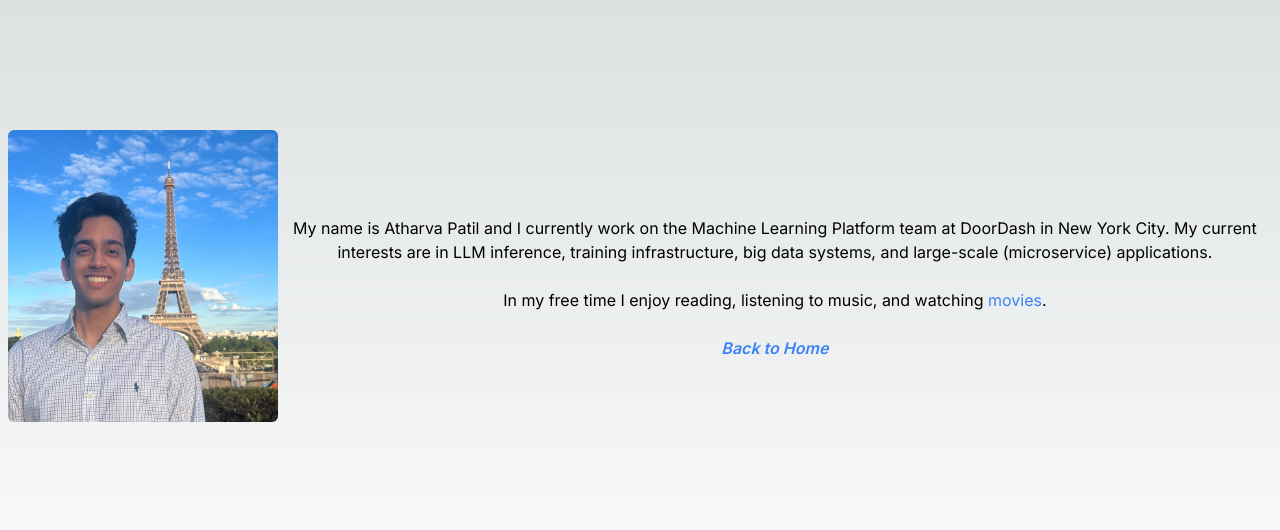
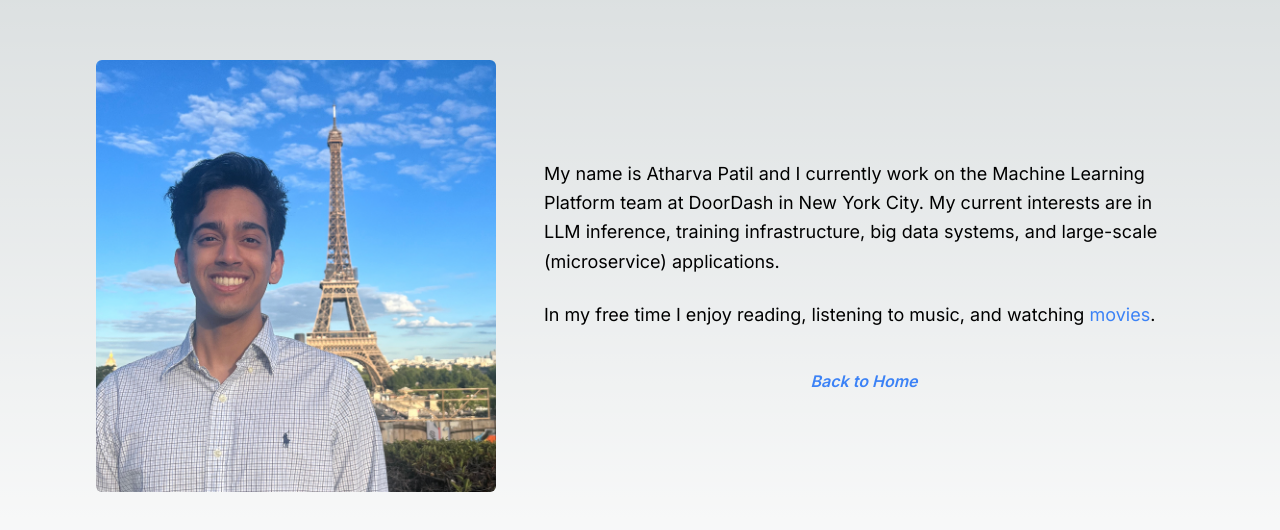
Before and after one commit to atharvapatil4/personal-website, a Next.js app in the folder personal-website/: page /about in a window 1280 px wide. Shown: the part 124-654 px from the top of the page. Built offline with nearby package versions, Linux system fonts and the light colour scheme.

Commit message:
nit: modifications

```diff
--- a/personal-website/src/app/about/page.tsx
+++ b/personal-website/src/app/about/page.tsx
@@ -1,33 +1,32 @@
 import React from "react";
+import Link from "next/link";
 import Image from "next/image";
-import Link from "next/link";
 
 export default function About() {
   return (
-    <main className="flex min-h-screen flex-col items-center justify-center py-28 px-2 bg-gradient-radial">
-      <div className="flex flex-col md:flex-row items-center">
-        <div className="overflow-hidden">
+    <main className="flex min-h-screen items-center justify-center bg-gradient-radial">
+      <div className="flex items-center gap-12 max-w-6xl mx-auto px-8">
+        <div className="flex-shrink-0">
           <Image
             src="/profile_pic.png"
             alt="Atharva Patil"
             className="rounded-md"
-            width={500}
-            height={500}
+            width={400}
+            height={400}
             priority
           />
         </div>
 
-        <div className="text-center">
-          <br></br>
-          <h1>
+        <div className="flex flex-col gap-6 max-w-2xl">
+          <h1 className="text-lg leading-relaxed">
             My name is Atharva Patil and I currently work on the Machine Learning Platform
             team at DoorDash in New York City. My current
             interests are in LLM inference, training infrastructure,
             big data systems, and large-scale (microservice)
             applications.
           </h1>
-          <br />
-          <h1>
+
+          <h1 className="text-lg leading-relaxed">
             In my free time I enjoy reading, listening to music, and watching&nbsp;
             <a
               className="text-blue-500 hover:underline"
@@ -39,21 +38,12 @@ export default function About() {
             </a>
             .
           </h1>
-          <br></br>
-          <h1 className="font-semibold">
-            {" "}
-            <Link href="/" className=" text-blue-500 hover:underline italic">
+
+          <h1 className="font-semibold mt-4 text-center">
+            <Link href="/" className="text-blue-500 hover:underline italic">
               Back to Home
             </Link>
           </h1>
-          {/* <div id="my-button" className="text-center mt-4">
-            <a
-              href="/"
-              className="bg-blue-500 text-white px-4 py-2 rounded hover:bg-blue-600 italic"
-            >
-              Back to Home
-            </a>
-          </div> */}
         </div>
       </div>
     </main>
--- a/personal-website/src/app/globals.css
+++ b/personal-website/src/app/globals.css
@@ -27,3 +27,73 @@ body {
     )
     rgb(var(--background-start-rgb));
 }
+
+@layer utilities {
+  .perspective-2000 {
+    perspective: 2000px;
+  }
+
+  .preserve-3d {
+    transform-style: preserve-3d;
+  }
+
+  .animate-cube-pop {
+    animation: cube-pop 15s ease-in-out infinite;
+  }
+
+  .cube-face {
+    position: absolute;
+    width: 400px;
+    height: 400px;
+    backface-visibility: visible;
+    transform-style: preserve-3d;
+  }
+
+  .cube-front {
+    transform: translateZ(200px);
+  }
+
+  .cube-back {
+    transform: translateZ(-200px) rotateY(180deg);
+  }
+
+  .cube-right {
+    transform: rotateY(90deg) translateZ(200px);
+  }
+
+  .cube-left {
+    transform: rotateY(-90deg) translateZ(200px);
+  }
+
+  .cube-top {
+    transform: rotateX(90deg) translateZ(200px);
+  }
+
+  .cube-bottom {
+    transform: rotateX(-90deg) translateZ(200px);
+  }
+}
+
+@keyframes cube-pop {
+  0% {
+    transform: rotateY(0deg) rotateX(0deg) translateZ(0px) scale(1);
+  }
+  15% {
+    transform: rotateY(90deg) rotateX(15deg) translateZ(100px) scale(1.1);
+  }
+  30% {
+    transform: rotateY(180deg) rotateX(30deg) translateZ(50px) scale(1);
+  }
+  45% {
+    transform: rotateY(270deg) rotateX(15deg) translateZ(100px) scale(1.1);
+  }
+  60% {
+    transform: rotateY(360deg) rotateX(-15deg) translateZ(0px) scale(1);
+  }
+  75% {
+    transform: rotateY(405deg) rotateX(-30deg) translateZ(80px) scale(1.08);
+  }
+  100% {
+    transform: rotateY(450deg) rotateX(0deg) translateZ(0px) scale(1);
+  }
+}
--- a/personal-website/src/app/reader/page.tsx
+++ b/personal-website/src/app/reader/page.tsx
@@ -1,13 +1,38 @@
 /* eslint-disable react/no-unescaped-entities */
-import React from "react";
+"use client";
+import React, { useState } from "react";
 import Link from "next/link";
 
 export default function Reader() {
+  const [expandedSections, setExpandedSections] = useState<Record<string, boolean>>({
+    papers: true,
+    engineering: true,
+    domestic: true,
+    global: true,
+    lectures: true,
+  });
+
+  const toggleSection = (section: string) => {
+    setExpandedSections((prev) => ({ ...prev, [section]: !prev[section] }));
+  };
+
   return (
     <main className="flex justify-center min-h-screen p-4 bg-gradient-radial">
       <div className="flex flex-col">
-        <h1 className="font-semibold">Papers</h1>
-        <ul className="text-xs list-disc pl-4">
+        <h1
+          className="font-semibold cursor-pointer flex items-center gap-2 select-none"
+          onClick={() => toggleSection("papers")}
+        >
+          <span className={`transition-transform duration-300 ${expandedSections.papers ? "rotate-90" : ""}`}>
+            &gt;
+          </span>
+          Papers
+        </h1>
+        <ul
+          className={`text-xs list-disc pl-4 ${
+            expandedSections.papers ? "" : "hidden"
+          }`}
+        >
           <li>
             <Link
               href="https://arxiv.org/pdf/1912.01703"
@@ -71,8 +96,20 @@ export default function Reader() {
             </Link>
           </li>
         </ul>
-        <h1 className="font-semibold">Engineering</h1>
-        <ul className="text-xs list-disc pl-4">
+        <h1
+          className="font-semibold cursor-pointer flex items-center gap-2 select-none"
+          onClick={() => toggleSection("engineering")}
+        >
+          <span className={`transition-transform duration-300 ${expandedSections.engineering ? "rotate-90" : ""}`}>
+            &gt;
+          </span>
+          Engineering
+        </h1>
+        <ul
+          className={`text-xs list-disc pl-4 ${
+            expandedSections.engineering ? "" : "hidden"
+          }`}
+        >
           <li>
             <Link
               href="https://huggingface.co/spaces/HuggingFaceFW/blogpost-fineweb-v1"
@@ -248,8 +285,20 @@ export default function Reader() {
             </Link>
           </li>
         </ul>
-        <h1 className="font-semibold">Domestic</h1>
-        <ul className="text-xs list-disc pl-4">
+        <h1
+          className="font-semibold cursor-pointer flex items-center gap-2 select-none"
+          onClick={() => toggleSection("domestic")}
+        >
+          <span className={`transition-transform duration-300 ${expandedSections.domestic ? "rotate-90" : ""}`}>
+            &gt;
+          </span>
+          Domestic
+        </h1>
+        <ul
+          className={`text-xs list-disc pl-4 ${
+            expandedSections.domestic ? "" : "hidden"
+          }`}
+        >
           <li>
             <Link
               href="https://www.theatlantic.com/ideas/archive/2024/06/hochul-new-york-congestion-pricing/678621/"
@@ -368,8 +417,20 @@ export default function Reader() {
             </Link>
           </li>
         </ul>
-        <h1 className="font-semibold">Global</h1>
-        <ul className="text-xs list-disc pl-4">
+        <h1
+          className="font-semibold cursor-pointer flex items-center gap-2 select-none"
+          onClick={() => toggleSection("global")}
+        >
+          <span className={`transition-transform duration-300 ${expandedSections.global ? "rotate-90" : ""}`}>
+            &gt;
+          </span>
+          Global
+        </h1>
+        <ul
+          className={`text-xs list-disc pl-4 ${
+            expandedSections.global ? "" : "hidden"
+          }`}
+        >
           <li>
             <Link
               href="https://www.newyorker.com/books/page-turner/how-the-talmud-became-a-best-seller-in-south-korea#:~:text=The%20students%20are%20not%20Jewish,addition%20to%20a%20Korean%20one"
@@ -465,8 +526,20 @@ export default function Reader() {
             </Link>
           </li>
         </ul>
-        <h1 className="font-semibold">Lectures</h1>
-        <ul className="text-xs list-disc pl-4">
+        <h1
+          className="font-semibold cursor-pointer flex items-center gap-2 select-none"
+          onClick={() => toggleSection("lectures")}
+        >
+          <span className={`transition-transform duration-300 ${expandedSections.lectures ? "rotate-90" : ""}`}>
+            &gt;
+          </span>
+          Lectures
+        </h1>
+        <ul
+          className={`text-xs list-disc pl-4 ${
+            expandedSections.lectures ? "" : "hidden"
+          }`}
+        >
           <li>
             <Link
               href="https://www.youtube.com/watch?v=pHqcHzxx6I8"
```
